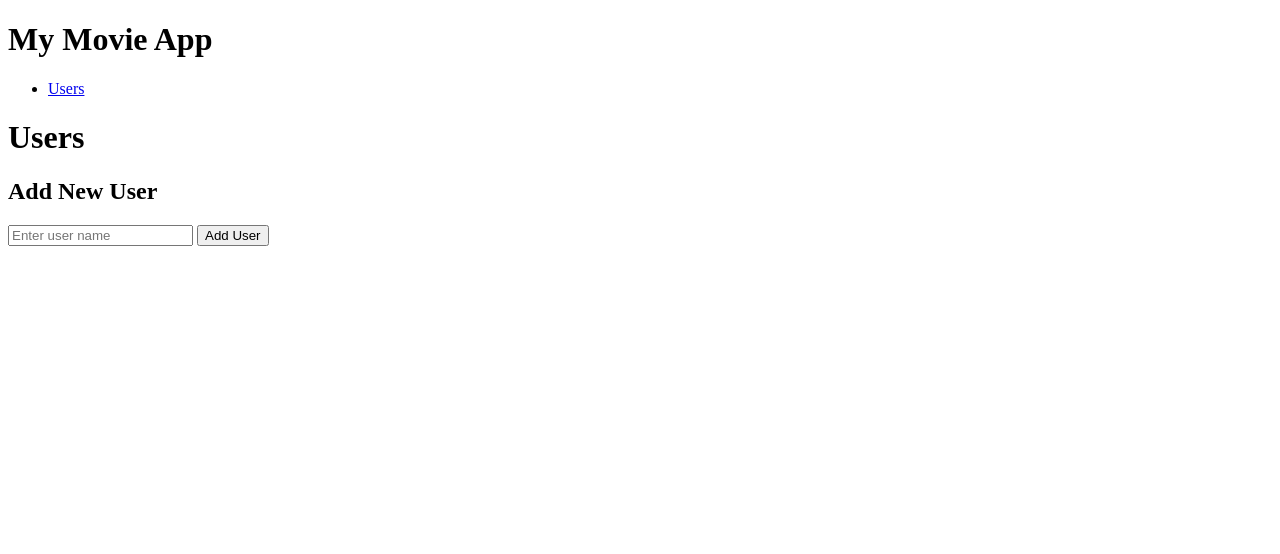
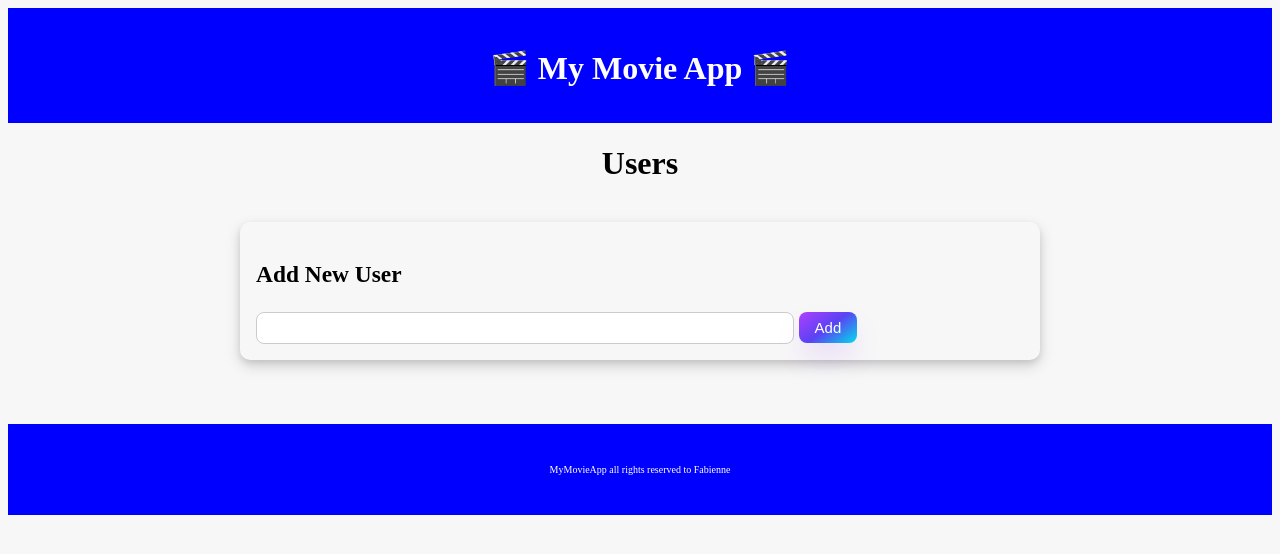
Before and after one commit to FabienneKuntz/MovieWebApp, a Flask app: page / in a window 1280 px wide. Shown: the top 554 px of the page. Run offline with Flask 3, Linux system fonts and the light colour scheme.

Commit message:
Add first CSS design

```diff
--- a/static/style.css
+++ b/static/style.css
@@ -0,0 +1,119 @@
+header {
+    background-color: blue;
+    color: white;
+    padding: 20px;
+}
+
+footer {
+    background-color: blue;
+    color: white;
+    text-align: center;
+    padding: 40px;
+    font-size: 10px;
+    margin-top: 8vh;
+}
+
+body {
+    background-color: #F7F7F7;
+}
+
+button {
+  align-items: center;
+  background-image: linear-gradient(144deg, #af40ff, #5b42f3 50%, #00ddeb);
+  border: 0;
+  border-radius: 8px;
+  box-shadow: rgba(151, 65, 252, 0.2) 0 15px 30px -5px;
+  box-sizing: border-box;
+  color: #ffffff;
+  display: inline-flex;
+  font-size: 15px;
+  justify-content: center;
+  line-height: 1em;
+  padding: 8px 16px;
+  text-decoration: none;
+  user-select: none;
+  -webkit-user-select: none;
+  touch-action: manipulation;
+  white-space: nowrap;
+  cursor: pointer;
+  transition: all 0.3s;
+}
+
+button:hover {
+  filter: brightness(1.15);
+}
+
+button:active {
+  transform: scale(0.95);
+  filter: brightness(0.95);
+}
+
+.users-wrapper,
+.movies-wrapper {
+    max-width: 800px;
+    margin: 0 auto;
+    padding-inline: clamp(16px, 5vw, 96px);
+}
+
+.titles {
+    margin-bottom: 16px;
+    text-align: center;
+}
+
+.users-grid, .movies-grid {
+    display: grid;
+    grid-template-columns: repeat(3, 1fr);
+    gap: 24px;
+    justify-content: center;
+}
+
+.user-card, .movie-card {
+    box-shadow: 0 6px 15px rgba(0, 0, 0, 0.15), 0 3px 6px rgba(0, 0, 0, 0.10);
+    padding: 16px;
+    border-radius: 10px;
+    font-size: 20px;
+
+}
+
+.add-user-card, .add-movie-card {
+    box-shadow: 0 6px 15px rgba(0, 0, 0, 0.15), 0 3px 6px rgba(0, 0, 0, 0.10);
+    margin-top: 24px;
+    padding: 16px;
+    border-radius: 10px;
+    font-size: 20px;
+}
+
+input[type="text"] {
+    padding: 8px 16px;
+    font-size: 15px;
+    line-height: 1em;
+    border-radius: 8px;
+    border: 1px solid #ccc;
+    box-sizing: border-box;
+    height: 32px;
+    width: 70%;
+}
+
+.movies-title {
+    margin-left: 0;
+    margin-bottom: 16px;
+}
+
+@media (max-width: 768px) {
+    .users-grid, .movies-grid {
+        display: grid;
+        grid-template-columns: repeat(2, 1fr);
+        gap: 24px;
+        justify-content: center;
+    }
+
+    .user-card:nth-last-child(1):nth-child(odd) {
+        grid-column: 1 / -1;
+    }
+}
+
+@media (max-width: 550px) {
+    .users-grid, .movies-card {
+        grid-template-columns: 1fr;
+    }
+}
--- a/templates/base.html
+++ b/templates/base.html
@@ -7,18 +7,13 @@
 </head>
 <body>
     <header>
-        <h1>My Movie App</h1>
-        <nav>
-            <ul>
-                <li><a href="{{ url_for('index') }}">Users</a></li>
-
-            </ul>
-        </nav>
+        <h1 class="titles">🎬 My Movie App 🎬</h1>
     </header>
 
     <main class="container">
         {% block content %}{% endblock %}
     </main>
 
+    <footer>MyMovieApp all rights reserved to Fabienne</footer>
 </body>
 </html>
--- a/templates/index.html
+++ b/templates/index.html
@@ -1,21 +1,27 @@
 {% extends "base.html" %}
-
 {% block content %}
 
-<h1>Users</h1>
+<h1 class="titles">Users</h1>
 
-<ul class="user-list">
-    {% for user in users %}
-    <li class="user-entry">
-        <a href="{{ url_for('get_movies', user_id=user.id) }}">{{ user.name }}</a>
-    </li>
-    {% endfor %}
-</ul>
+<div class="users-wrapper">
+    <div class="users-grid">
+        {% for user in users %}
+        <div class="user-card">
+            <h3>{{ user.name }}</h3>
+            <a href="{{ url_for('get_movies', user_id=user.id) }}">
+                <button>View Movies</button>
+            </a>
+        </div>
+        {% endfor %}
+    </div>
 
-<form action="{{ url_for('create_user') }}" method="post">
-    <h2>Add New User</h2>
-    <input type="text" name="name" placeholder="Enter user name" required>
-    <button type="submit">Add User</button>
-</form>
+    <div class="add-user-card">
+        <form action="{{ url_for('create_user') }}" method="post">
+            <h3>Add New User</h3>
+            <input type="text" name="name" required>
+            <button type="submit">Add</button>
+        </form>
+    </div>
+</div>
 
 {% endblock %}
```
Also changed, not shown: templates/movies.html (+22 -10 lines).
